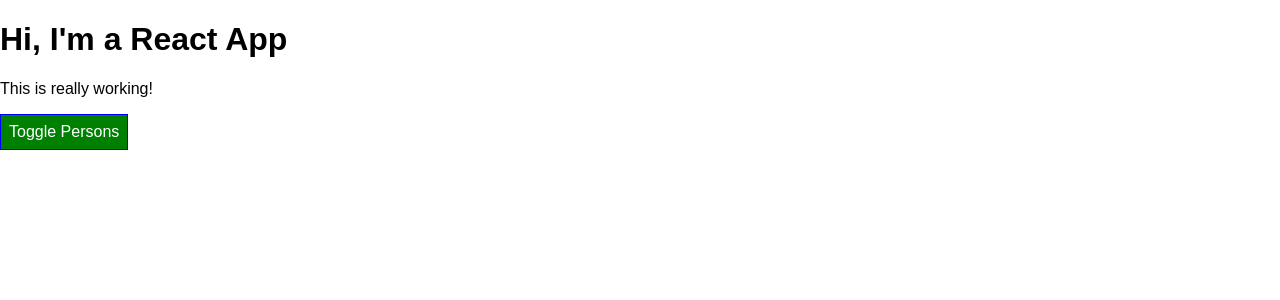
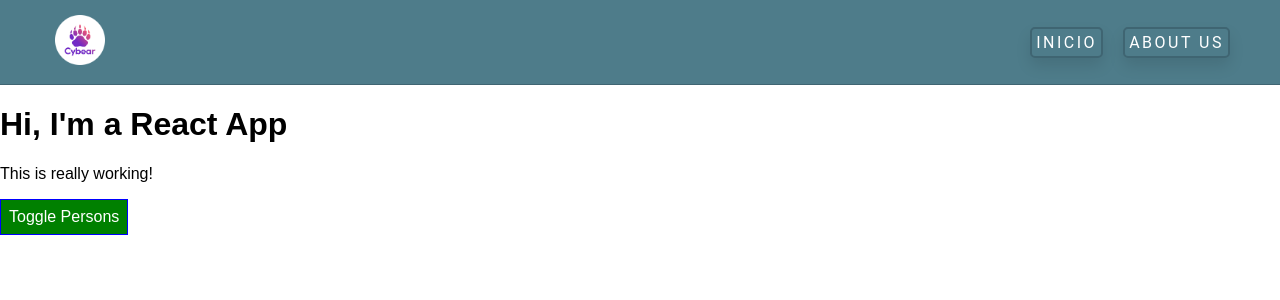
Before and after one commit to jafjdev/react_complete_guide, a React app: page / in a window 1280 px wide. Shown: the top 300 px of the page. Built offline with nearby package versions, Linux system fonts and the light colour scheme.

Commit message:
[##] Navbar components.

```diff
--- /dev/null
+++ b/src/components/navbar/Element/NavBarElement.css
@@ -0,0 +1,12 @@
+.NavbarElement {
+    display: inline-block;
+    height: auto;
+    color: white;
+    margin: auto 10px auto 10px;
+    border: 2px solid rgba(41, 66, 78, 0.4);
+    box-shadow: 0px 8px 15px rgba(0, 0, 0, 0.1);
+    padding:4px;
+    border-radius: 5px;
+    text-transform: uppercase;
+    letter-spacing: 2.5px;
+}
--- /dev/null
+++ b/src/components/navbar/Element/NavbarElement.js
@@ -0,0 +1,11 @@
+import React from "react";
+import classes from "./NavBarElement.css";
+const NavbarElement = (props) => {
+    return (
+        <div className={classes.NavbarElement}>
+            {props.name}
+        </div>
+    );
+};
+
+export default NavbarElement;
--- /dev/null
+++ b/src/components/navbar/Logo/Logo.css
@@ -0,0 +1,7 @@
+.Logo {
+    width: 50px;
+    height: auto;
+    margin: 15px;
+    object-fit: contain;
+    text-align: center;
+}
--- /dev/null
+++ b/src/components/navbar/Logo/Logo.js
@@ -0,0 +1,12 @@
+import React from "react";
+import classes from "./Logo.css";
+import logo from '../../assets/logo.png'
+
+const Logo = (props) => {
+    return (
+        <div>
+            <img alt="logo" className={classes.Logo} src={logo}/>
+        </div>);
+};
+
+export default Logo;
--- /dev/null
+++ b/src/components/navbar/Navbar.js
@@ -0,0 +1,39 @@
+import React from "react";
+import classes from './navbar.css';
+import Logo from "./Logo/Logo";
+import NavbarElement from "./Element/NavbarElement";
+
+const Navbar = () => {
+    const state = {
+        elements: [
+            {
+                key: 1,
+                name: 'Inicio'
+            },
+            {
+                key: 2,
+                name: 'About Us'
+            }
+        ]
+    };
+
+    return (
+
+        <div className={classes.Navbar}>
+            <div className={classes.leftSide}>
+                <Logo/>
+            </div>
+
+            <div className={classes.rightSide}>
+                {
+                    state.elements.map(
+                        element =>
+                            <NavbarElement key={element.key} name={element.name}/>
+                    )
+                }
+            </div>
+        </div>
+    );
+};
+
+export default Navbar;
--- /dev/null
+++ b/src/components/navbar/navbar.css
@@ -0,0 +1,24 @@
+.Navbar {
+    margin-top: 0px !important;
+    display: flex;
+    background-color: rgb(78, 124, 138);
+    border-bottom: 1px solid #ffffff;
+    border-color: rgba(41, 66, 78, 0.4);
+    width: 100%;
+    height: auto;
+    font-family: "Roboto", serif;
+}
+
+.leftSide{
+    margin-left: 40px;
+    justify-content: center;
+    align-items: center;
+}
+
+.rightSide{
+    align-items: center;
+    width: 100%;
+    display: flex;
+    justify-content: flex-end;
+    margin-right: 40px;
+}
--- a/src/containers/App.js
+++ b/src/containers/App.js
@@ -2,6 +2,7 @@ import React, {Component} from 'react';
 import './App.css';
 import Person from "../components/persons/Person/Person";
 import ErrorBoundary from "../ErrorBoundary/ErrorBoundary";
+import Navbar from "../components/navbar/Navbar";
 
 class App extends Component {
     state = {
@@ -87,6 +88,7 @@ class App extends Component {
         }
         return (
             <div>
+                <Navbar/>
                 <h1>Hi, I'm a React App</h1>
                 <p className={classes.join(' ')}>This is really working!</p>
                 <button style={style} onClick={this.togglePersonsHandler}>Toggle Persons</button>
```
Also changed, not shown: src/components/assets/logo.png (added).
